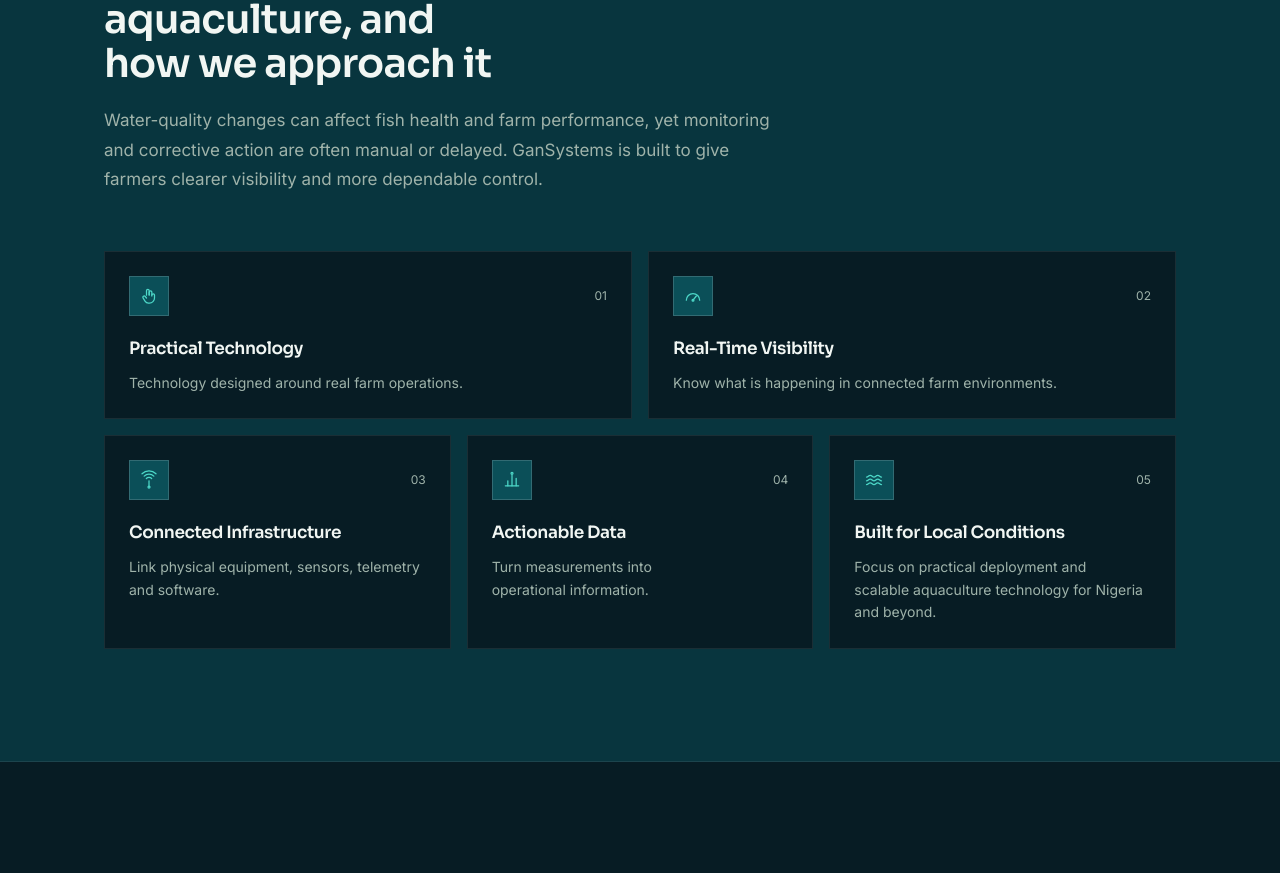
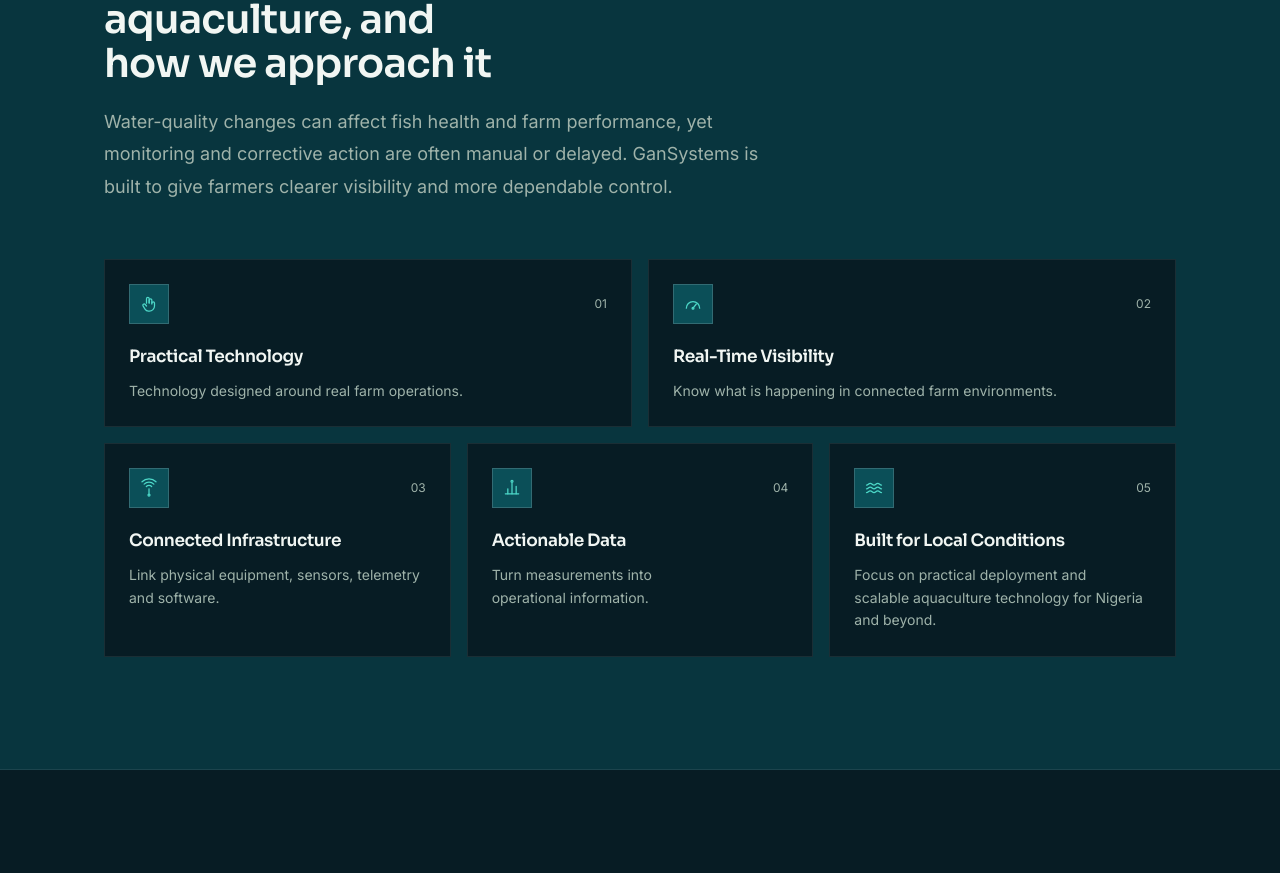
Before and after one commit to mvmholdco-dev/gansystem-web, a Next.js app: page /about in a window 1280 px wide. Shown: the part 1414-2287 px from the top of the page. Built offline with nearby package versions, Linux system fonts and the light colour scheme.

Commit message:
text clearity better

```diff
--- a/src/components/ui.tsx
+++ b/src/components/ui.tsx
@@ -57,7 +57,7 @@ export function SectionHeading({
         </div>
         <div className="lg:pb-1">
           {lead ? (
-            <p className={`text-[0.975rem] leading-[1.75] sm:text-[1.0625rem] ${darkText ? 'text-sand-800' : 'text-fog'}`}>
+            <p className={`text-[1.0625rem] leading-[1.8] sm:text-[1.125rem] ${darkText ? 'text-sand-900' : 'text-fog'}`}>
               {lead}
             </p>
           ) : null}
@@ -78,7 +78,7 @@ export function SectionHeading({
       {eyebrow ? <Eyebrow darkText={darkText}>{eyebrow}</Eyebrow> : null}
       {heading}
       {lead ? (
-        <p className={`mt-5 text-[0.975rem] leading-[1.75] sm:text-[1.0625rem] ${darkText ? 'text-sand-800' : 'text-fog'}`}>
+        <p className={`mt-5 text-[1.0625rem] leading-[1.8] sm:text-[1.125rem] ${darkText ? 'text-sand-900' : 'text-fog'}`}>
           {lead}
         </p>
       ) : null}
```
